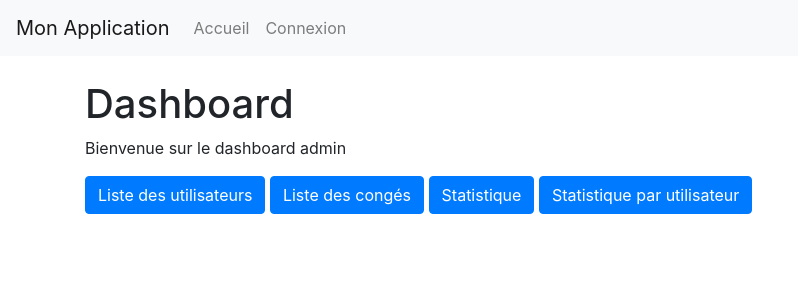
After one commit to El-Tome/gestion_conge, a Symfony app: template app/templates/admin/dashboard.html.twig in a window 1280 px wide. The commit adds this page. Shown: the top 300 px of the page, without its empty margins (0-798 px from the left). Run offline with Twig, Linux system fonts and the light colour scheme; the template is opened without the code that fills it, so the values that code supplies are empty; some libraries are stand-ins or nearby versions.

Commit message:
✨ Parti admin

```diff
--- /dev/null
+++ b/app/templates/admin/dashboard.html.twig
@@ -0,0 +1,14 @@
+{% extends 'base.html.twig' %}
+
+{% block title %}Dashboard{% endblock %}
+
+{% block body %}
+    <h1>Dashboard</h1>
+    <p>Bienvenue sur le dashboard admin</p>
+
+    <a href="{{ path('user') }}" class="btn btn-primary">Liste des utilisateurs</a>
+    <a href="{{ path('conge_list') }}" class="btn btn-primary">Liste des congés</a>
+    <a href="{{ path('app_stats') }}" class="btn btn-primary">Statistique</a>
+    <a href="{{ path('app_stats_user') }}" class="btn btn-primary">Statistique par utilisateur</a>
+
+{% endblock %}
--- a/app/templates/base.html.twig
+++ b/app/templates/base.html.twig
@@ -16,28 +16,6 @@
             <button class="navbar-toggler" type="button" data-toggle="collapse" data-target="#navbarNav" aria-controls="navbarNav" aria-expanded="false" aria-label="Toggle navigation">
                 <span class="navbar-toggler-icon"></span>
             </button>
-            <div class="collapse navbar-collapse" id="navbarNav">
-                <ul class="navbar-nav">
-                    <li class="nav-item">
-                        <a class="nav-link" href="{{ path('app_home') }}">Accueil</a>
-                    </li>
-                    <li class="nav-item">
-                        <a class="nav-link" href="{{ path('app_stats') }}">Statistiques</a>
-                    </li>
-                    <li class="nav-item">
-                        <a class="nav-link" href="{{ path('app_stats_user') }}">Statistiques par utilisateur</a>
-                    </li>
-                    <li class="nav-item">
-                        <a class="nav-link" href="{{ path('user') }}">Utilisateurs</a>
-                    </li>
-                    <li class="nav-item">
-                        <a class="nav-link" href="{{ path('conge') }}">Listes des congés</a>
-                    </li>
-                </ul>
-            </div>
-        </nav>
-
-        <nav class="navbar navbar-expand-lg navbar-light bg-light">
             <button
                     class="navbar-toggler"
                     type="button"
@@ -51,6 +29,9 @@
             </button>
             <div class="collapse navbar-collapse" id="navbarUser">
                 <ul class="navbar-nav">
+                    <li class="nav-item">
+                        <a class="nav-link" href="{{ path('app_home') }}">Accueil</a>
+                    </li>
                     {% if app.user %}
                         <li class="nav-item">
                             <a class="nav-link" href="{{ path('conge_show') }}">Voir mes congés</a>
@@ -58,6 +39,11 @@
                         <li class="nav-item">
                             <a class="nav-link" href="{{ path('conge_new') }}">Ajouter un congé</a>
                         </li>
+                        {% if 'ROLE_ADMIN' in app.user.roles %}
+                            <li class="nav-item">
+                                <a class="nav-link" href="{{ path('admin_dashboard') }}">Dashboard</a>
+                            </li>
+                        {% endif %}
                         <li class="nav-item">
                             <a class="nav-link" href="{{ path('logout') }}">Déconnexion</a>
                         </li>
--- a/app/templates/conge/index.html.twig
+++ b/app/templates/conge/index.html.twig
@@ -17,6 +17,10 @@
                             <strong>Date de début:</strong> {{ conge.dateDebut|date('d/m/Y') }}<br>
                             <strong>Date de fin:</strong> {{ conge.dateFin|date('d/m/Y') }}<br>
                             <strong>Statut:</strong> {{ conge.statut }}
+                            {% if conge.statut == 'en attente' %}
+                                <a href="{{ path('conge_accept', {'id': conge.id}) }}" class="btn btn-success">Accepter</a>
+                                <a href="{{ path('conge_refuse', {'id': conge.id}) }}" class="btn btn-danger">Refuser</a>
+                            {% endif %}
                         </li>
                     {% endfor %}
                 </ul>
--- a/app/templates/user/index.html.twig
+++ b/app/templates/user/index.html.twig
@@ -8,7 +8,10 @@
 
 <ul>
     {% for user in users %}
-        <li>{{ user.nom }}</li>
+        <li>
+            {{ user.nom }} {{ user.prenom }}
+            <a href="{{ path('user_delete', {'id': user.id}) }}" class="btn btn-danger btn-sm" onclick="return confirm('Êtes-vous sûr de vouloir supprimer cet utilisateur?')">Supprimer</a>
+        </li>
     {% else %}
         <li>Aucun utilisateur trouvé.</li>
     {% endfor %}
```
Also changed, not shown: app/src/Controller/AdminController.php (added, +15 -0 lines), app/src/Controller/CongeController.php (+15 -1 lines), app/src/Controller/UserController.php (+8 -0 lines), app/src/Repository/UserRepository.php (+16 -0 lines), 1 other file.
